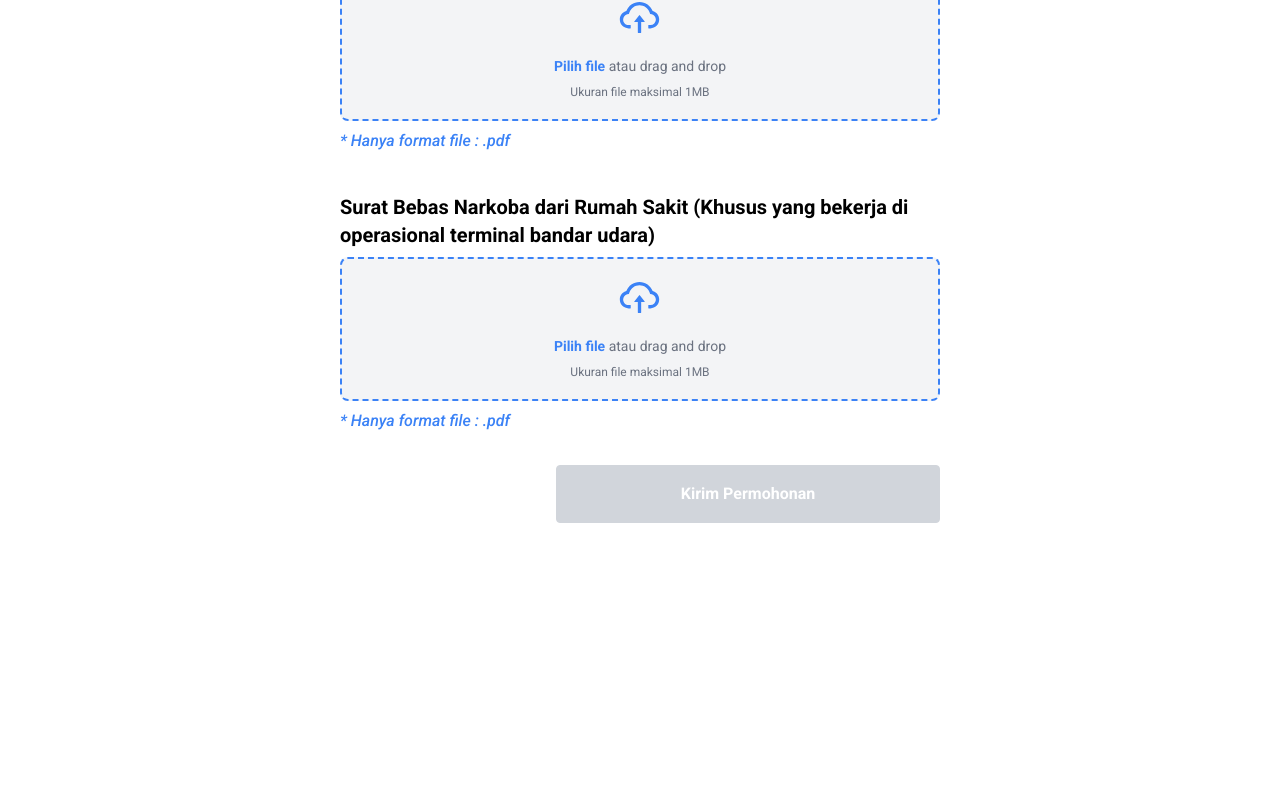
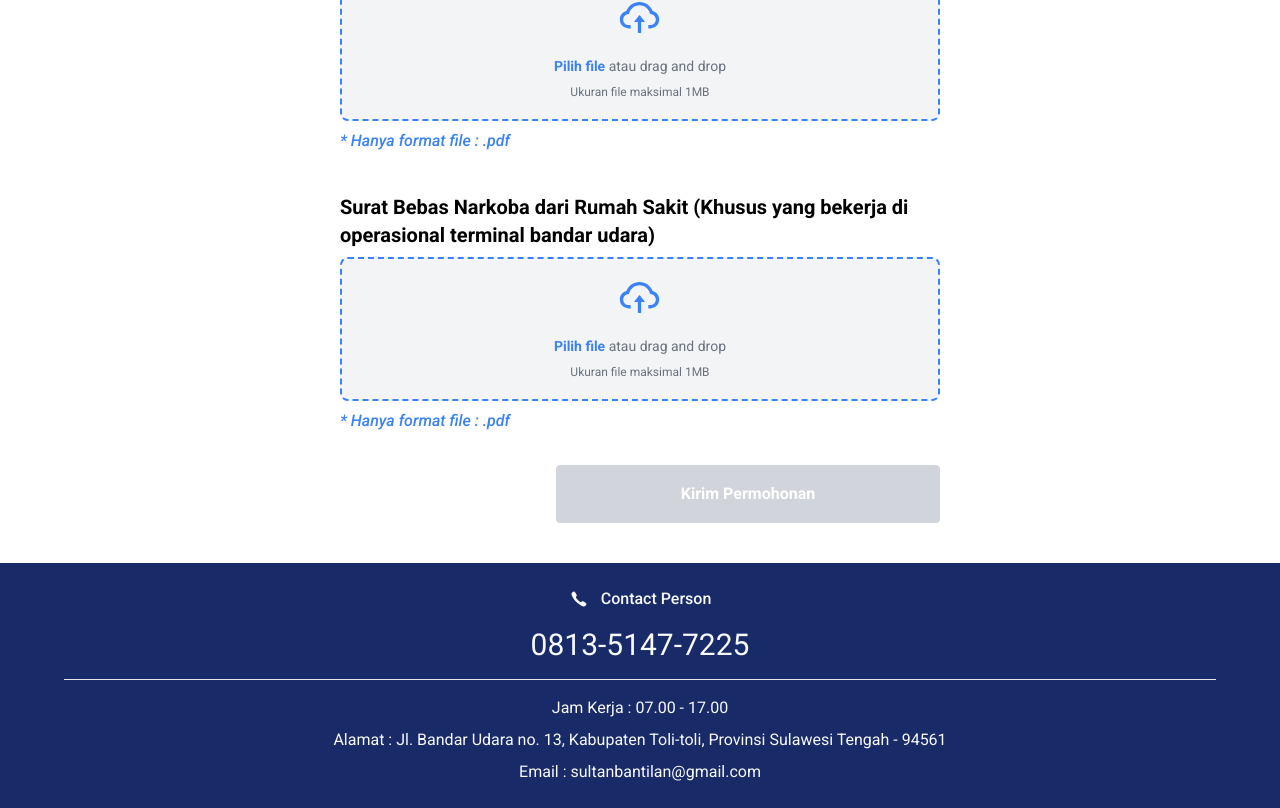
Before and after one commit to andiaryansyah/PAS_BANDARA, a React (Create React App) app: page / in a window 1280 px wide. Shown: the part 2249-3057 px from the top of the page. Before the commit the page ends 2812 px from the top, so only its background shows below. Built offline with nearby package versions, Linux system fonts and the light colour scheme; a web font is replaced by a local one.

Commit message:
add footer

```diff
--- a/src/App.js
+++ b/src/App.js
@@ -1,6 +1,7 @@
 import { BrowserRouter, Routes, Route } from 'react-router-dom';
 import { ToastContainer } from 'react-toastify';
 import 'react-toastify/dist/ReactToastify.css';
+import Footer from './components/Footer';
 import PasBandara from './pages/PasBandara';
 
 function App() {
@@ -10,6 +11,7 @@ function App() {
       <Route path='/' element={<PasBandara />}/>
     </Routes>
     <ToastContainer />
+    <Footer />
     </BrowserRouter>
   )
 }
--- /dev/null
+++ b/src/components/Footer.jsx
@@ -0,0 +1,20 @@
+import React from 'react'
+import {IoIosCall} from 'react-icons/io';
+
+const Footer = () => {
+  return (
+    <div className="bg-[#182A68] text-gray-50 text-center py-6 px-16">
+        <div className="flex justify-center items-center">
+            <IoIosCall size={20} />
+            <p className="ml-3 font-medium">Contact Person</p>
+        </div>
+        <p className="text-3xl mt-4">0813-5147-7225</p>
+        <div className="w-full border-b mt-4"></div>
+        <p className="mt-4">Jam Kerja : 07.00 - 17.00</p>
+        <p className="mt-2">Alamat : Jl. Bandar Udara no. 13, Kabupaten Toli-toli, Provinsi Sulawesi Tengah - 94561</p>
+        <p className="mt-2">Email : sultanbantilan@gmail.com</p>
+    </div>
+  )
+}
+
+export default Footer
```
